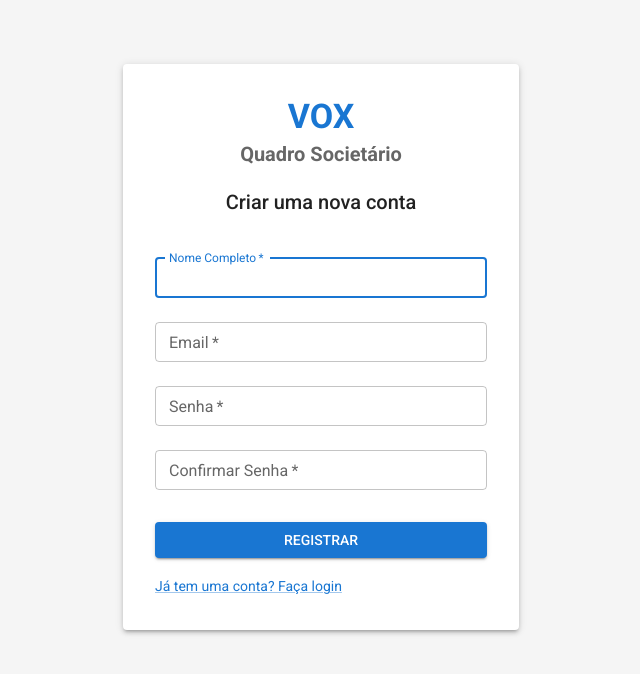
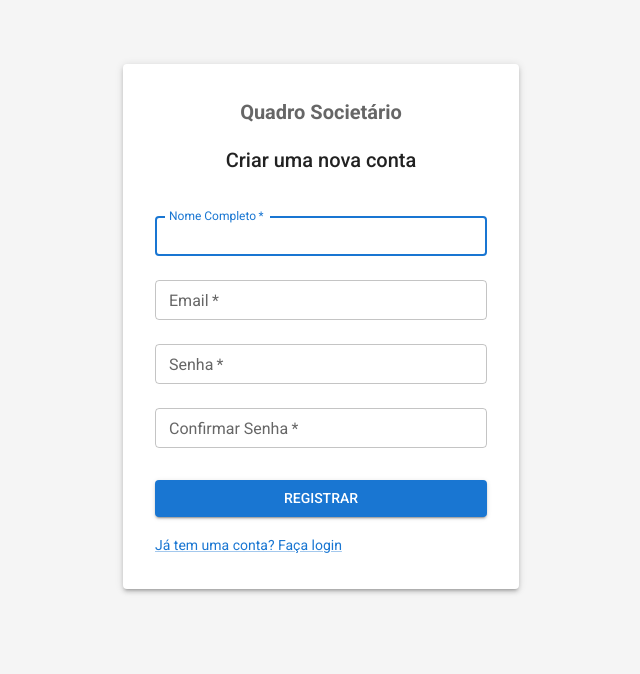
Before and after one commit to PedroLucca/quadro-societario, a React (Create React App) app in the folder frontend/: page /registrar in a window 1280 px wide. Shown: the top 674 px of the page, without its empty margins (319-959 px from the left). Built offline with nearby package versions, Linux system fonts and the light colour scheme.

Commit message:
feat: projeto transferido

```diff
--- a/frontend/src/views/Login.js
+++ b/frontend/src/views/Login.js
@@ -76,15 +76,6 @@ const Login = () => {
         >
           <Typography
             component="h1"
-            variant="h4"
-            color="primary"
-            sx={{ fontWeight: 'bold' }}
-          >
-            VOX
-          </Typography>
-
-          <Typography
-            component="h1"
             variant="h6"
             color="text.secondary"
             sx={{ fontWeight: 'bold', mb: 2 }}
--- a/frontend/src/views/Registrar.js
+++ b/frontend/src/views/Registrar.js
@@ -80,14 +80,6 @@ const Registrar = () => {
             width: '100%'
           }}
         >
-          <Typography
-                      component="h1"
-                      variant="h4"
-                      color="primary"
-                      sx={{ fontWeight: 'bold' }}
-                    >
-                      VOX
-                    </Typography>
 
                     <Typography
                       component="h1"
```
Also changed, not shown: 1 other file (tests, documents, lock files or other folders).
